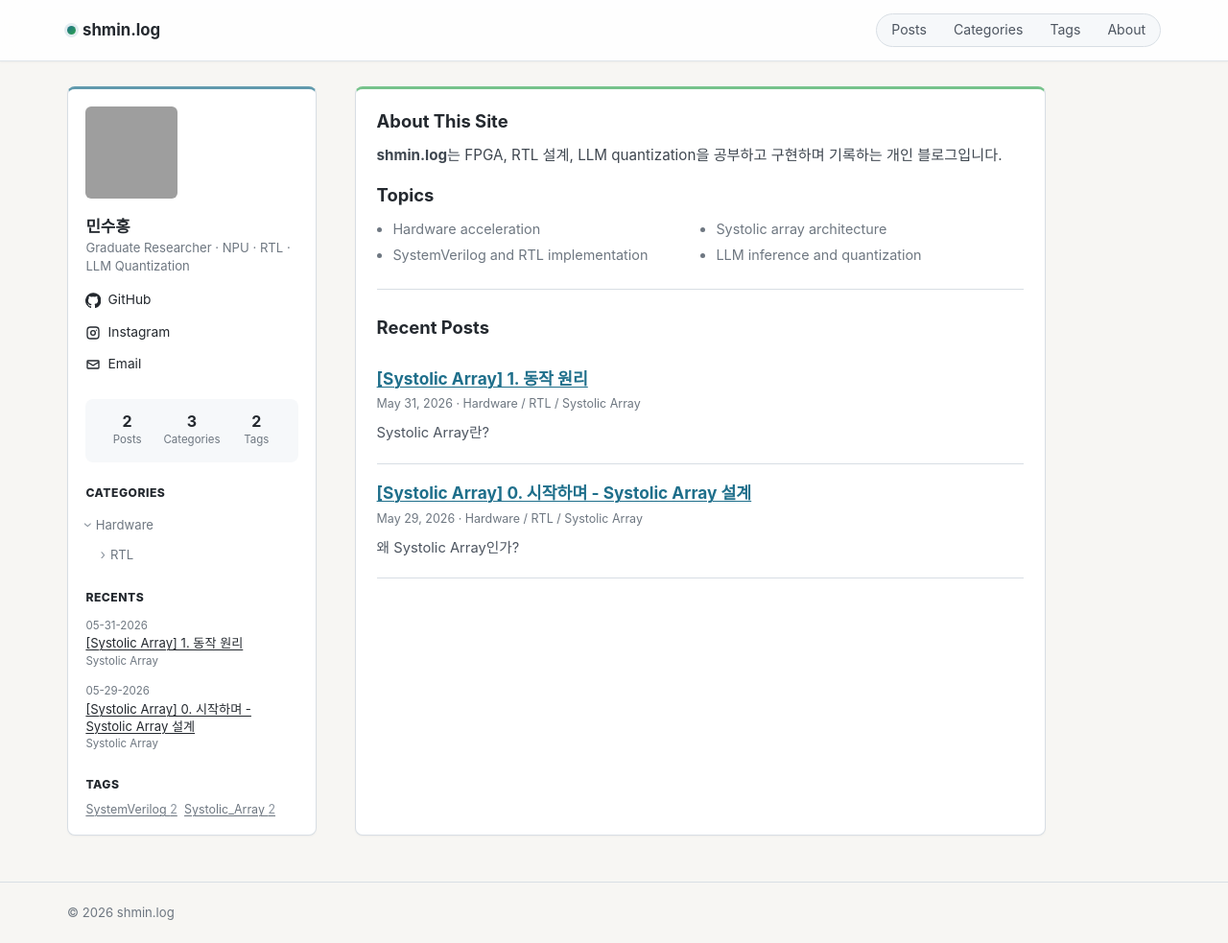
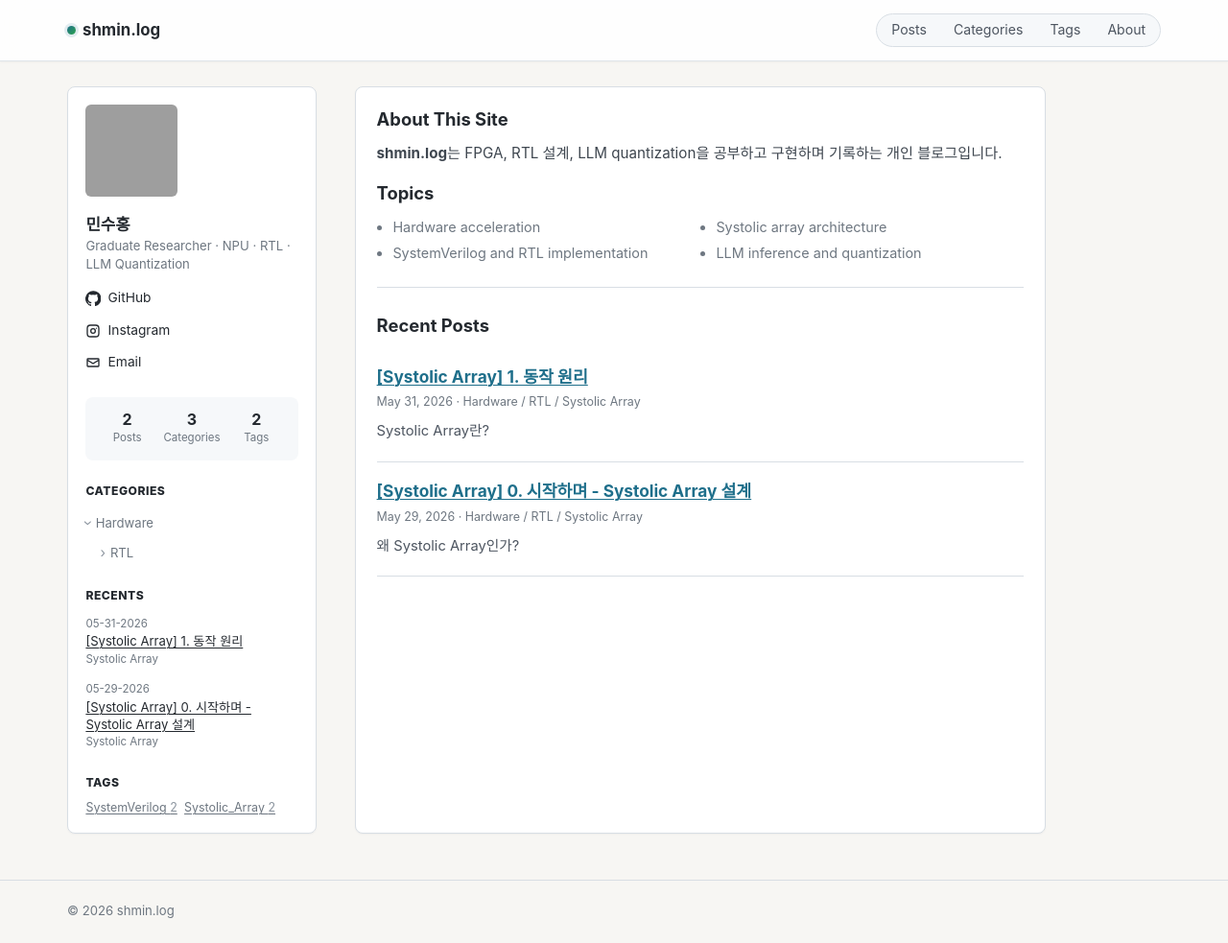
Before and after one commit to hathaw9y/hathaw9y.github.io, a Jekyll site: the page built from index.html, in a window 1280 px wide and 983 px high. Shown: the whole window at 96% size. Built offline with Jekyll 4.4.1, drawn with Linux system fonts in a browser that asks for light colours; the list of posts is cut into pages by our own code; grey boxes are pictures that could not be loaded.

Commit message:
Remove panel accent lines

```diff
--- a/assets/css/main.scss
+++ b/assets/css/main.scss
@@ -131,7 +131,6 @@ img {
   top: 1.25rem;
   padding: 1.15rem;
   border: 1px solid var(--line);
-  border-top: 3px solid rgba(31, 111, 139, 0.7);
   border-radius: 8px;
   background: var(--panel-bg);
   box-shadow: 0 1px 2px rgba(31, 35, 40, 0.04);
@@ -141,7 +140,6 @@ img {
   min-width: 0;
   padding: 1.35rem;
   border: 1px solid var(--line);
-  border-top: 3px solid rgba(45, 164, 78, 0.65);
   border-radius: 8px;
   background: var(--panel-bg);
   box-shadow: 0 1px 2px rgba(31, 35, 40, 0.04);
```
